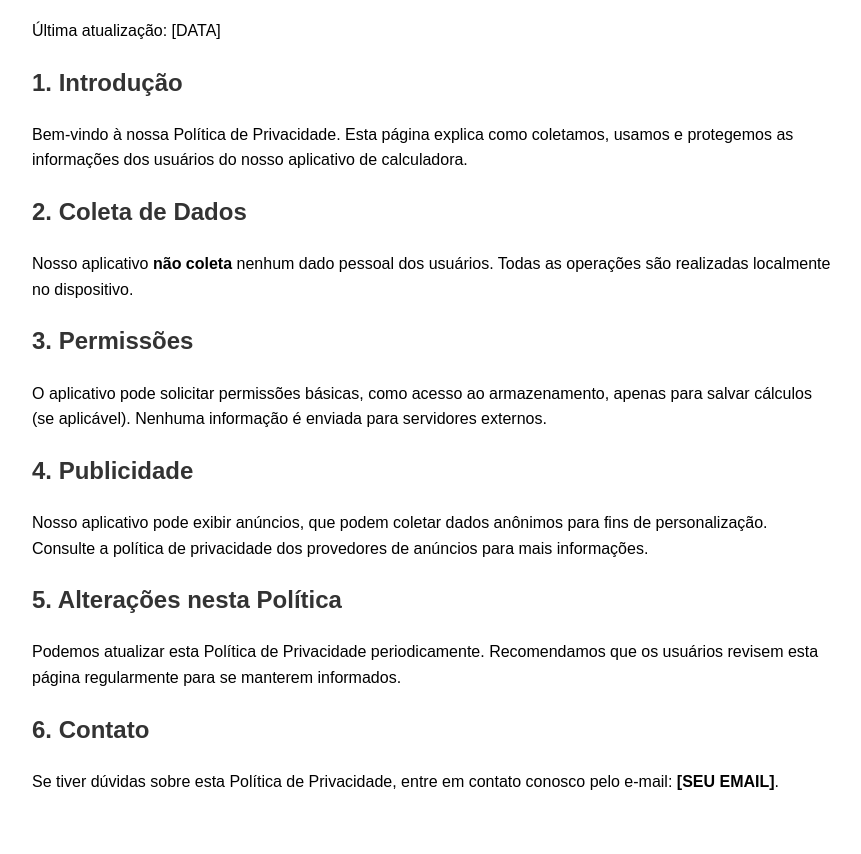
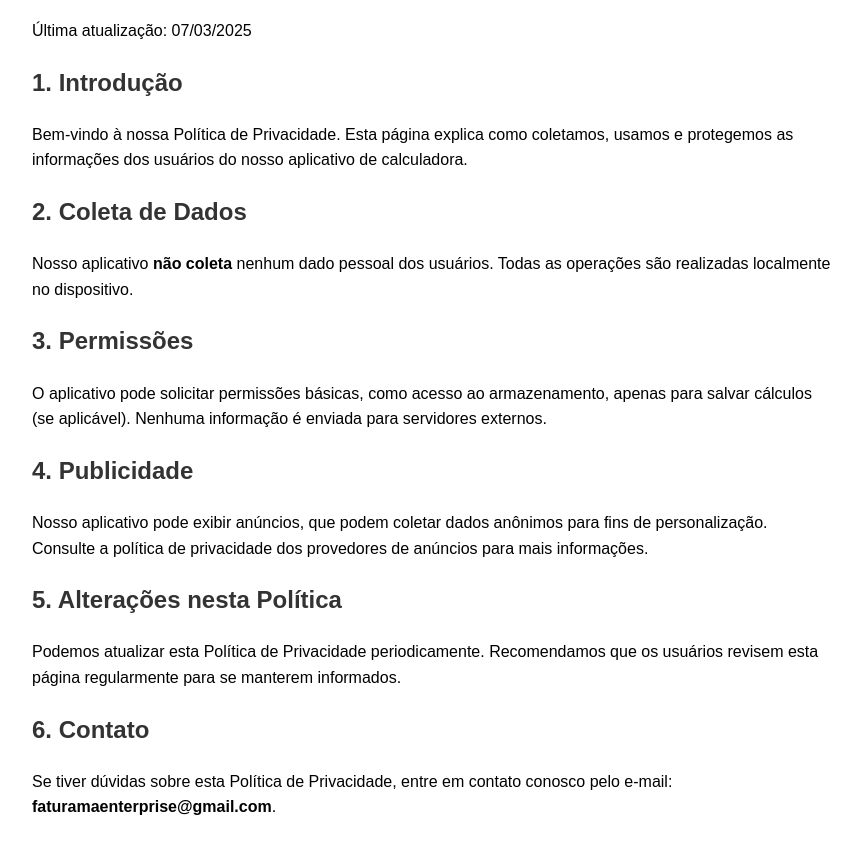
Before and after one commit to maxDevAndroid/calculadora-facil, a plain HTML site: page politicaeprivacidade.html in a window 1280 px wide. Shown: the part 116-970 px from the top of the page, without its empty margins (208-1069 px from the left). Drawn offline with Linux system fonts and the light colour scheme.

Commit message:
Atualizacao de data e email na politicaeprivacidade.html

```diff
--- a/politicaeprivacidade.html
+++ b/politicaeprivacidade.html
@@ -19,7 +19,7 @@
 </head>
 <body>
 <h1>Política de Privacidade</h1>
-<p>Última atualização: [DATA]</p>
+<p>Última atualização: 07/03/2025</p>
 
 <h2>1. Introdução</h2>
 <p>Bem-vindo à nossa Política de Privacidade. Esta página explica como coletamos, usamos e protegemos as informações dos usuários do nosso aplicativo de calculadora.</p>
@@ -37,6 +37,6 @@
 <p>Podemos atualizar esta Política de Privacidade periodicamente. Recomendamos que os usuários revisem esta página regularmente para se manterem informados.</p>
 
 <h2>6. Contato</h2>
-<p>Se tiver dúvidas sobre esta Política de Privacidade, entre em contato conosco pelo e-mail: <strong>[SEU EMAIL]</strong>.</p>
+<p>Se tiver dúvidas sobre esta Política de Privacidade, entre em contato conosco pelo e-mail: <strong>faturamaenterprise@gmail.com</strong>.</p>
 </body>
 </html>
```
